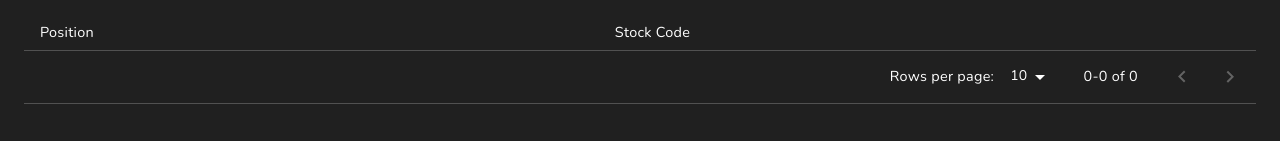
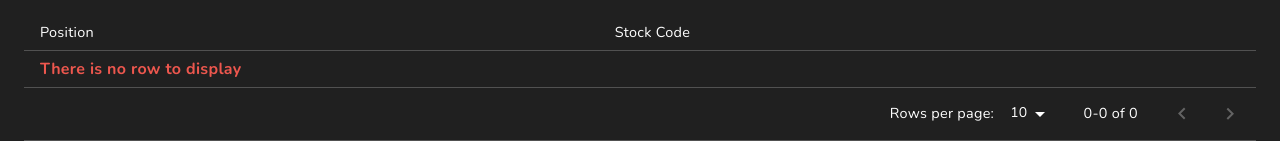
Before and after one commit to marciorasf/b3-ranking-web, a Next.js app: page /ranking in a window 1280 px wide. Shown: the part 154-295 px from the top of the page. Built offline with nearby package versions, Linux system fonts and the light colour scheme; no server answers.

Commit message:
Add message when there is no row to display.

```diff
--- a/components/table-with-pagination.tsx
+++ b/components/table-with-pagination.tsx
@@ -3,10 +3,12 @@ import React, { useState, ReactElement } from "react"
 import {
   Table,
   TableBody,
+  TableCell,
   TableContainer,
   TableFooter,
   TablePagination,
   TableRow,
+  Typography,
 } from "@material-ui/core"
 
 type TableWithPagination = {
@@ -48,9 +50,23 @@ const TableWithPagination: React.FC<TableWithPagination> = ({
       <Table size="small">
         {head}
         <TableBody>
-          {rows
-            .slice(...rowsToDisplay(paginationOptions.page, paginationOptions.rowsPerPage))
-            .map(bodyRowFn)
+          {rows.length
+            ? rows
+              .slice(...rowsToDisplay(paginationOptions.page, paginationOptions.rowsPerPage))
+              .map(bodyRowFn)
+            : (
+              <TableRow>
+                <TableCell colSpan={colSpan} >
+                  <Typography
+                    variant="body1"
+                    color="secondary"
+                    style={{ fontWeight: "bold" }}
+                  >
+                    There is no row to display
+                  </Typography>
+                </TableCell>
+              </TableRow>
+            )
           }
         </TableBody>
         <TableFooter>
```
